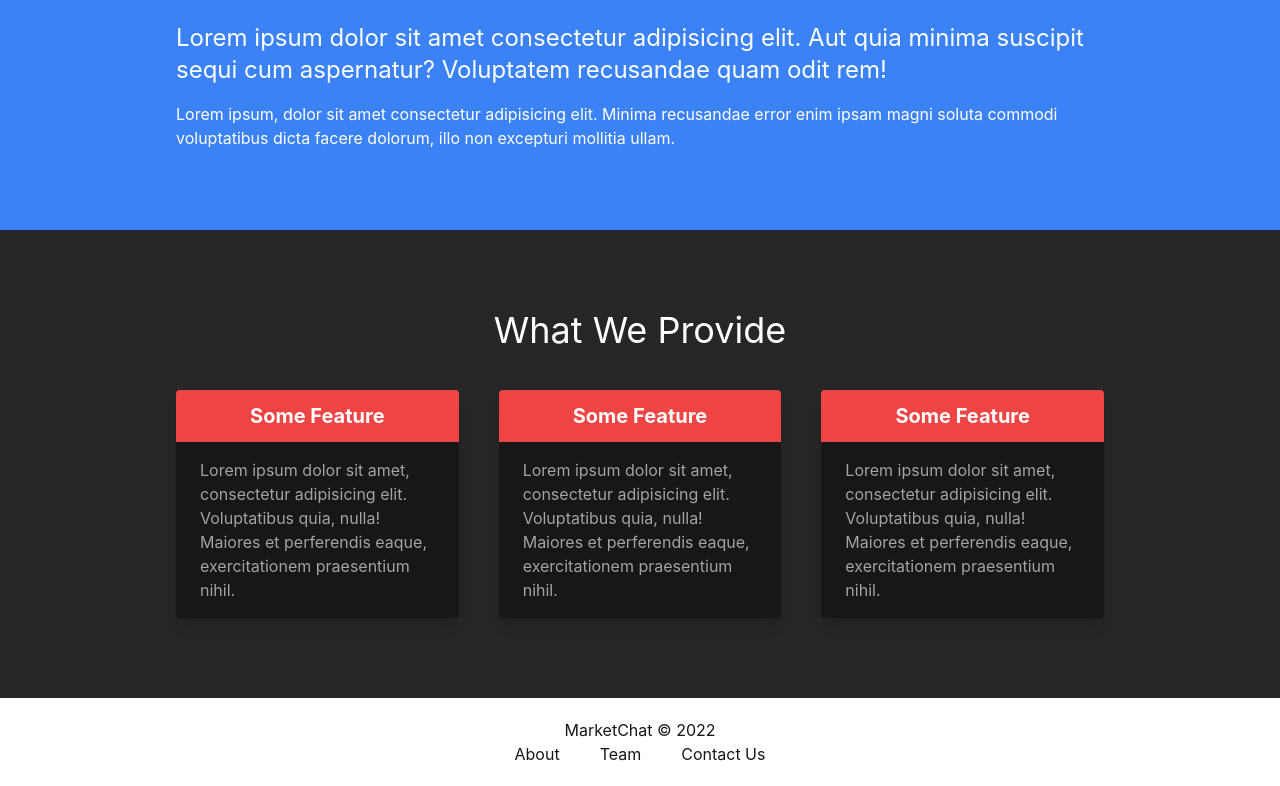
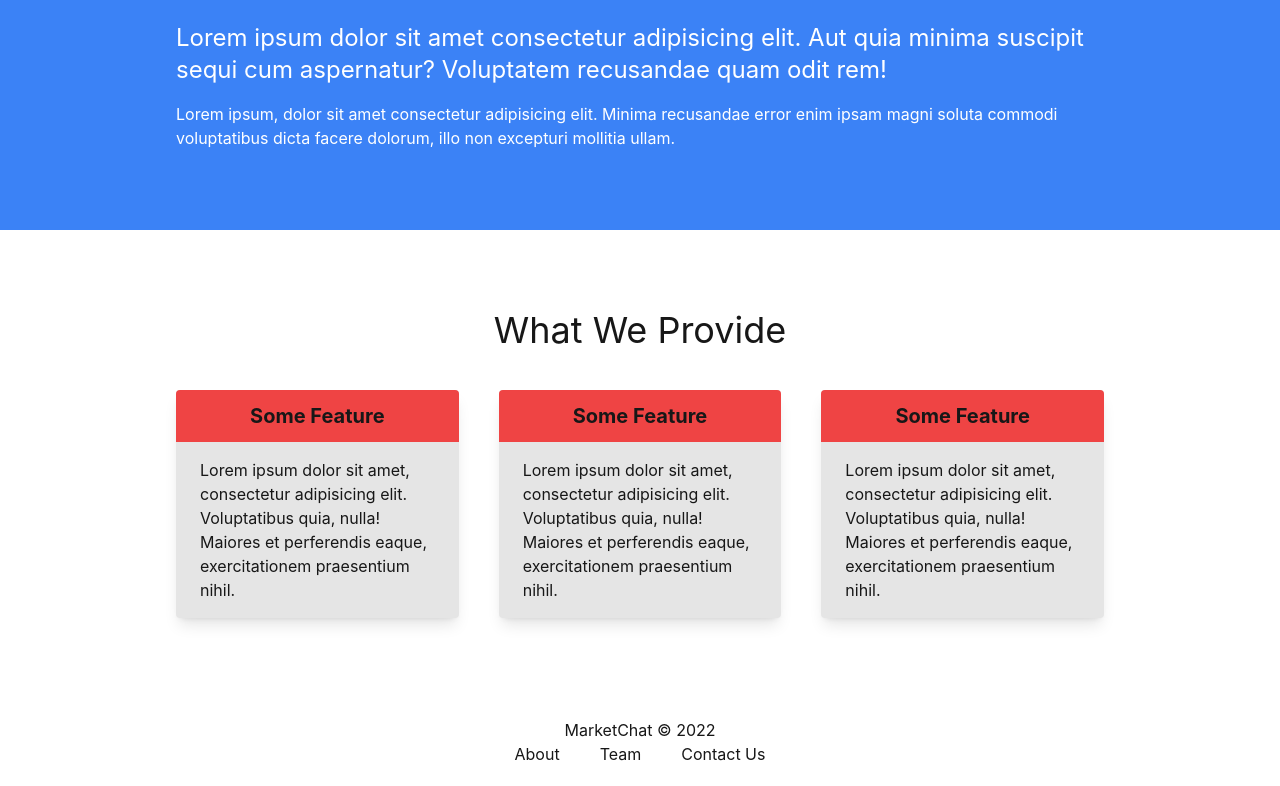
Before and after one commit to oburnett127/marketchatfe, a React (Create React App) app: page / in a window 1280 px wide. Shown: the part 651-1437 px from the top of the page. Built offline with nearby package versions, Linux system fonts and the light colour scheme.

Commit message:
Add light/dark themes for texts and bgs

```diff
--- a/src/pages/Home/Home.tsx
+++ b/src/pages/Home/Home.tsx
@@ -4,9 +4,9 @@ import heroBackground from '../../images/hero-bg.jpg';
 
 function Home() {
   return (
-    <main className='min-h-screen'>
+    <main className='min-h-screen bg-white dark:bg-stone-900 text-neutral-900 dark:text-white'>
       <section
-        className='text-left px-44 py-14 flex flex-wrap justify-between items-center'
+        className='text-left px-44 py-14 flex flex-wrap justify-between items-center '
         // style={{
         //   backgroundImage: `url(${heroBackground})`,
         //   backgroundPosition: 'center',
@@ -15,7 +15,7 @@ function Home() {
         // }}
       >
         <div className='w-5/12'>
-          <h1 className='text-6xl my-6 font-bold'>Market Chat</h1>
+          <h1 className='text-6xl my-6 font-bol'>Market Chat</h1>
           <p className='text-3xl'>A place for trading fanatics</p>
           <p className='mt-4 mb-8'>
             Lorem ipsum dolor sit amet consectetur adipisicing elit. Nostrum
@@ -27,7 +27,7 @@ function Home() {
       </section>
 
       {/* Maybe some explanatory section here */}
-      <section className='bg-blue-500 mt-10 px-44 py-20 text-left'>
+      <section className='text-white bg-blue-500 mt-10 px-44 py-20 text-left'>
         <h2 className='text-4xl mb-6'>Lorem ipsum dolor sit.</h2>
         <p className='text-2xl mb-4'>
           Lorem ipsum dolor sit amet consectetur adipisicing elit. Aut quia
@@ -42,40 +42,40 @@ function Home() {
       </section>
 
       {/* Maybe some section with a list of features */}
-      <section className='px-44 py-20'>
+      <section className='px-44 py-20 text-neutral-900 dark:text-white'>
         <h3 className='text-4xl text-center mb-10'>What We Provide</h3>
         {/* Flexbox of cards */}
         <div className='flex gap-10 justify-center content-center'>
-          <div className='max-w-sm rounded overflow-hidden shadow-lg bg-neutral-900 transition duration-300 ease-in-out hover:scale-110'>
+          <div className='max-w-sm rounded overflow-hidden shadow-lg bg-neutral-200 dark:bg-neutral-900 transition duration-300 ease-in-out hover:scale-110'>
             <h4 className='font-bold text-xl py-3 bg-red-500 text-center'>
               Some Feature
             </h4>
             <div className='px-6 py-4'>
-              <p className='text-neutral-400 text-base'>
+              <p className='text-neutral-900 dark:text-neutral-400 text-base'>
                 Lorem ipsum dolor sit amet, consectetur adipisicing elit.
                 Voluptatibus quia, nulla! Maiores et perferendis eaque,
                 exercitationem praesentium nihil.
               </p>
             </div>
           </div>
-          <div className='max-w-sm rounded overflow-hidden shadow-lg bg-neutral-900 transition duration-300 ease-in-out hover:scale-110'>
+          <div className='max-w-sm rounded overflow-hidden shadow-lg bg-neutral-200 dark:bg-neutral-900 transition duration-300 ease-in-out hover:scale-110'>
             <h4 className='font-bold text-xl py-3 bg-red-500 text-center'>
               Some Feature
             </h4>
             <div className='px-6 py-4'>
-              <p className='text-neutral-400 text-base'>
+              <p className='text-neutral-900 dark:text-neutral-400 text-base'>
                 Lorem ipsum dolor sit amet, consectetur adipisicing elit.
                 Voluptatibus quia, nulla! Maiores et perferendis eaque,
                 exercitationem praesentium nihil.
               </p>
             </div>
           </div>
-          <div className='max-w-sm rounded overflow-hidden shadow-lg bg-neutral-900 transition duration-300 ease-in-out hover:scale-110'>
+          <div className='max-w-sm rounded overflow-hidden shadow-lg bg-neutral-200 dark:bg-neutral-900 transition duration-300 ease-in-out hover:scale-110'>
             <h4 className='font-bold text-xl py-3 bg-red-500 text-center'>
               Some Feature
             </h4>
             <div className='px-6 py-4'>
-              <p className='text-neutral-400 text-base'>
+              <p className='text-neutral-900 dark:text-neutral-400 text-base'>
                 Lorem ipsum dolor sit amet, consectetur adipisicing elit.
                 Voluptatibus quia, nulla! Maiores et perferendis eaque,
                 exercitationem praesentium nihil.
```
